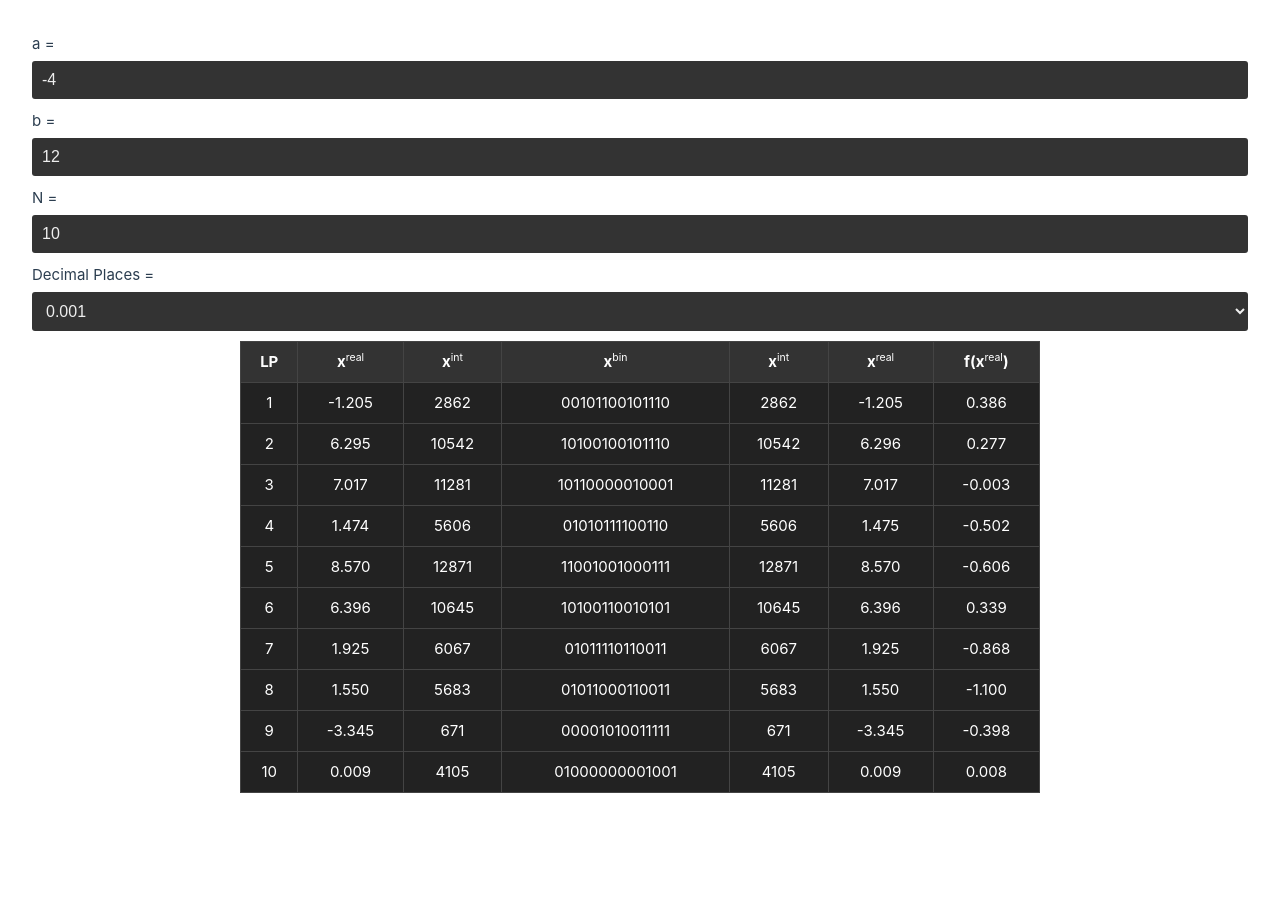
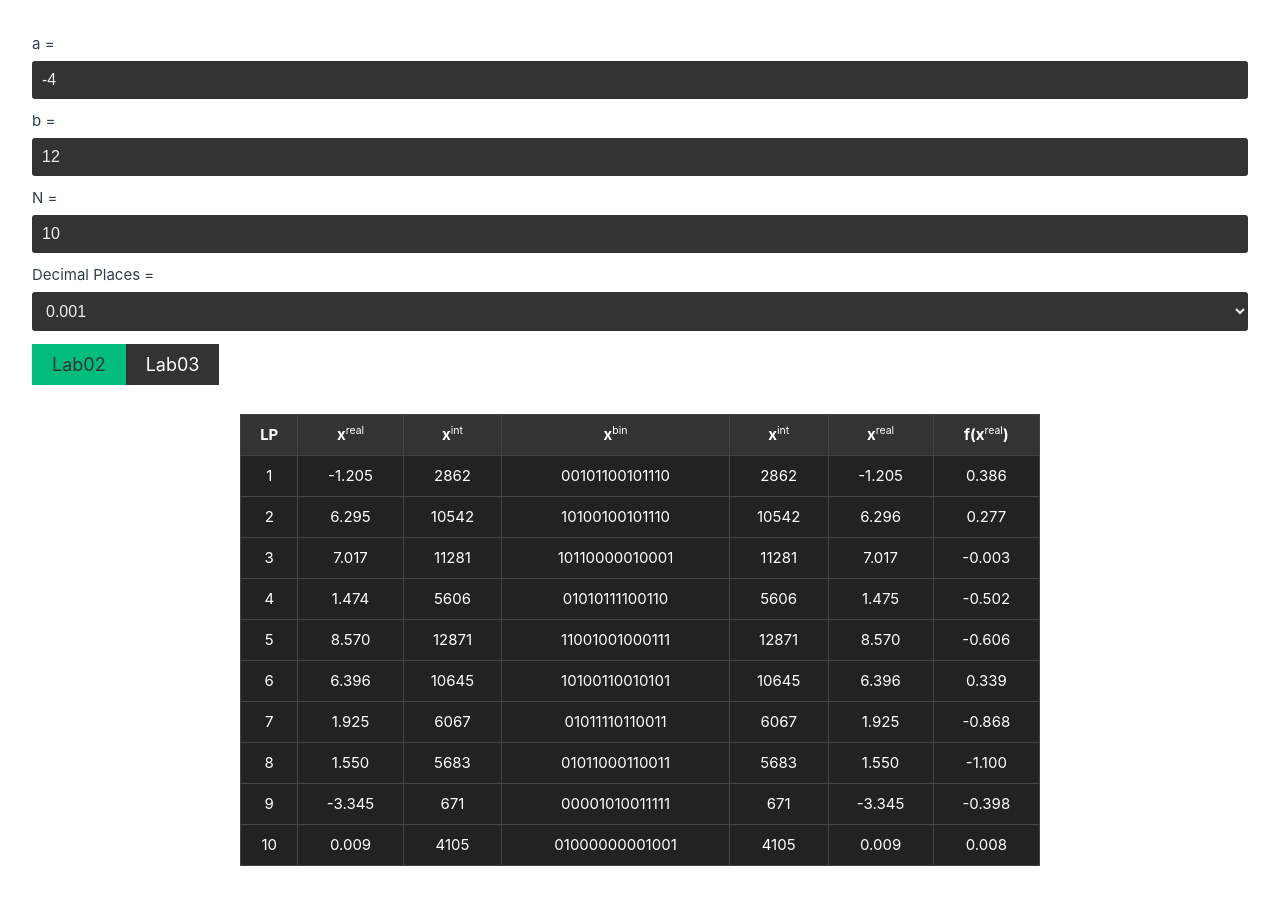
Before and after one commit to Royek98/miolab02, a Vue app: page /Lab02 in a window 1280 px wide. Before the commit the page ends 825 px from the top, so only its background shows below. Built offline with nearby package versions, Linux system fonts and the light colour scheme.

Commit message:
adding routing

```diff
--- a/package.json
+++ b/package.json
@@ -9,7 +9,8 @@
   },
   "dependencies": {
     "pinia": "^2.0.32",
-    "vue": "^3.2.47"
+    "vue": "^3.2.47",
+    "vue-router": "^4.1.6"
   },
   "devDependencies": {
     "@vitejs/plugin-vue": "^4.0.0",
--- a/src/App.vue
+++ b/src/App.vue
@@ -1,14 +1,53 @@
 <template>
+
   <data-form></data-form>
-  <table-generator></table-generator>
+  <nav>
+    <RouterLink to="/Lab02">Lab02</RouterLink>
+    <RouterLink to="/Lab03">Lab03</RouterLink>
+  </nav>
+  <br/>
+  <RouterView />
+
 </template>
 
 <script setup>
-import DataForm from '@/components/DataForm.vue';
-import TableGenerator from '@/components/TableGenerator.vue';
+import DataForm from "@/components/DataForm.vue";
 </script>
-
 
 <style scoped>
 
+nav {
+  font-size: 18px;
+  padding: 10px 0;
+}
+
+nav ul {
+  display: flex;
+  justify-content: space-between;
+  flex-direction: column;
+  margin: 0;
+  padding: 0;
+}
+
+nav li {
+  list-style: none;
+}
+
+nav a {
+  color: #fff;
+  background-color: #333;
+  padding: 10px 20px;
+  text-decoration: none;
+}
+
+nav a:hover {
+  background-color: #fff;
+  color: #333;
+}
+
+.router-link-active {
+  background-color: hsla(160, 100%, 37%, 1);;
+  color: #333;
+}
+
 </style>
--- a/src/main.js
+++ b/src/main.js
@@ -1,11 +1,14 @@
 import { createApp } from 'vue'
 import { createPinia } from 'pinia'
 import App from './App.vue'
+import router from './router'
+
 
 import './assets/main.css'
 
 const app = createApp(App)
 
 app.use(createPinia())
+app.use(router)
 
 app.mount('#app')
--- /dev/null
+++ b/src/router/index.js
@@ -0,0 +1,34 @@
+import { createRouter, createWebHistory } from 'vue-router'
+
+
+const router = createRouter({
+  history: createWebHistory(import.meta.env.BASE_URL),
+  routes: [
+    {
+      path: '/Lab02',
+      name: 'Lab02',
+      component: () => import('../views/Lab02View.vue')
+    },
+    {
+        // redirect from '/' to '/Lab02'
+        path: '/',
+        redirect: "/Lab02"
+    },
+    {
+        path: '/:pathMatch(.*)*',
+        name: '404',
+        component: () => import('../views/404View.vue')
+    },
+    // ,
+    // {
+    //   path: '/about',
+    //   name: 'about',
+    //   // route level code-splitting
+    //   // this generates a separate chunk (About.[hash].js) for this route
+    //   // which is lazy-loaded when the route is visited.
+    //   component: () => import('../views/AboutView.vue')
+    // }
+  ]
+})
+
+export default router
--- /dev/null
+++ b/src/views/404View.vue
@@ -0,0 +1,12 @@
+<template>
+
+<h1> Page not found! </h1>
+
+</template>
+
+
+<style>
+h1 {
+    text-align: center;
+}
+</style>
--- /dev/null
+++ b/src/views/Lab02View.vue
@@ -0,0 +1,9 @@
+<template>
+  <table-generator></table-generator>
+</template>
+
+<script setup>
+import TableGenerator from "@/components/TableGenerator.vue";
+</script>
+
+<style></style>
```
Also changed, not shown: 1 other file (tests, documents, lock files or other folders).
